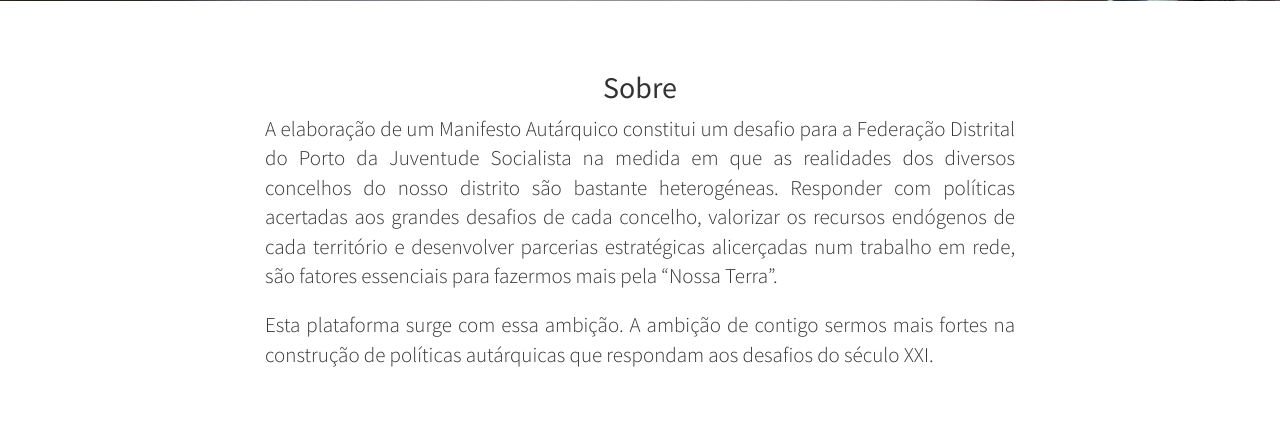
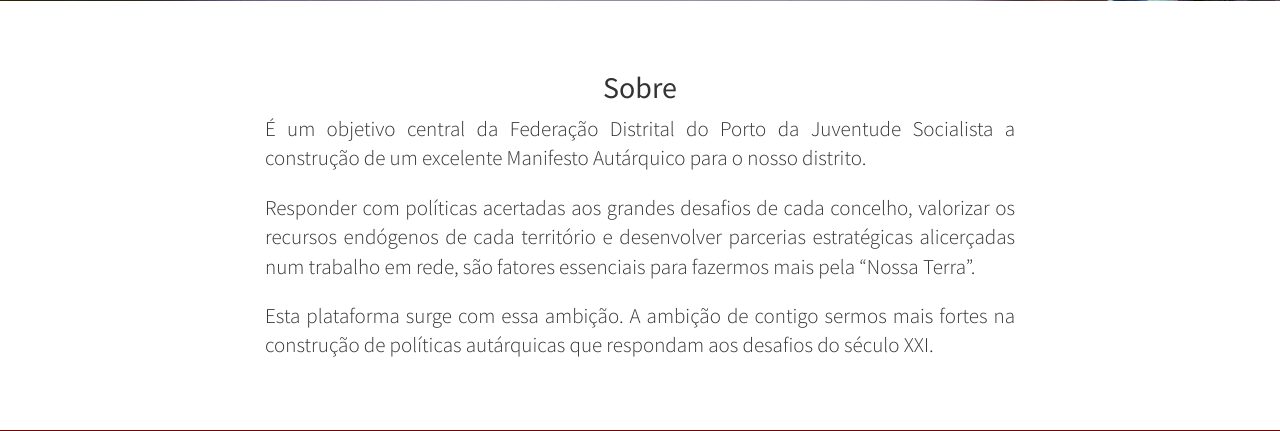
Before and after one commit to RuiVilares/atuavoz, a PHP site: template templates/main.twig in a window 1280 px wide. Shown: the part 799-1230 px from the top of the page. Run offline with PHP 8.4, Linux system fonts and the light colour scheme; the template is opened without the code that fills it: most values are stand-ins (such as "Sample title", 1, 10 or a date in 2020); some libraries are stand-ins or nearby versions.

Commit message:
new description and bd fixed

```diff
--- a/templates/main.twig
+++ b/templates/main.twig
@@ -37,11 +37,11 @@
         <div class="row">
             <div class="col-xs-10 col-xs-offset-1 col-lg-8 col-lg-offset-2 text-center">
                 <h2>Sobre</h2>
-                <p class="text-justify lead">A elaboração de um Manifesto Autárquico constitui um desafio para a Federação Distrital
-                  do Porto da Juventude Socialista na medida em que as realidades dos diversos concelhos do nosso distrito
-                  são bastante heterogéneas. Responder com políticas acertadas aos grandes desafios de cada concelho, valorizar
-                  os recursos endógenos de cada território e desenvolver parcerias estratégicas alicerçadas num trabalho em rede,
-                  são fatores essenciais para fazermos mais pela “Nossa Terra”.
+                <p class="text-justify lead">É um objetivo central da Federação Distrital do Porto da Juventude Socialista a construção de um excelente
+                  Manifesto Autárquico para o nosso distrito.</p>
+                <p class="text-justify lead">Responder com políticas acertadas aos grandes desafios de cada concelho,
+                  valorizar os recursos endógenos de cada território e desenvolver parcerias estratégicas alicerçadas num trabalho em rede,
+                  são fatores essenciais para fazermos mais pela “Nossa Terra”.</p>
                 <p class="text-justify lead">Esta plataforma surge com essa ambição. A ambição de contigo sermos mais fortes na construção
                   de políticas autárquicas que respondam aos desafios do século XXI.</p>
             </div>
```
Also changed, not shown: api/connection.php (+8 -1 lines).
